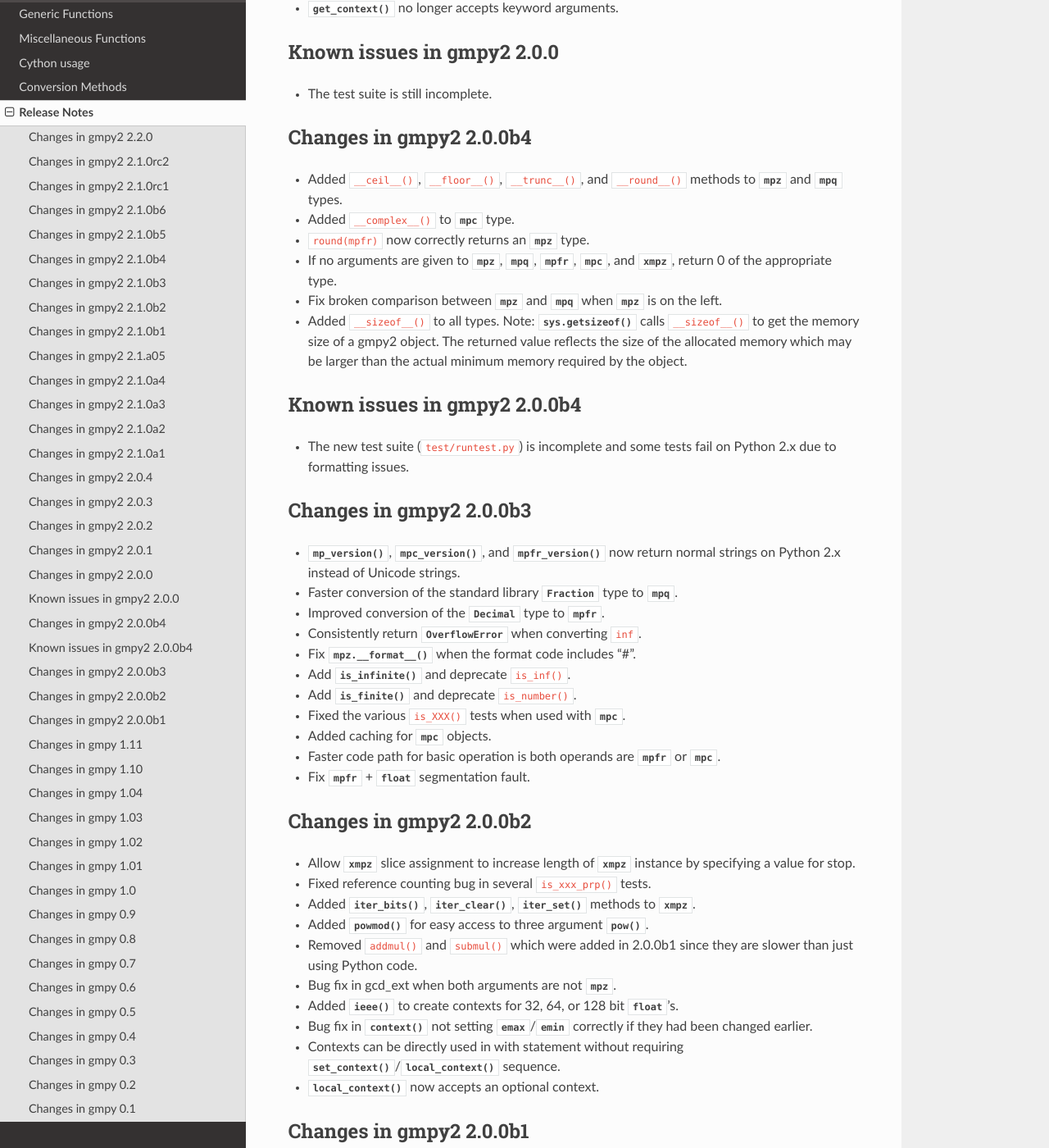
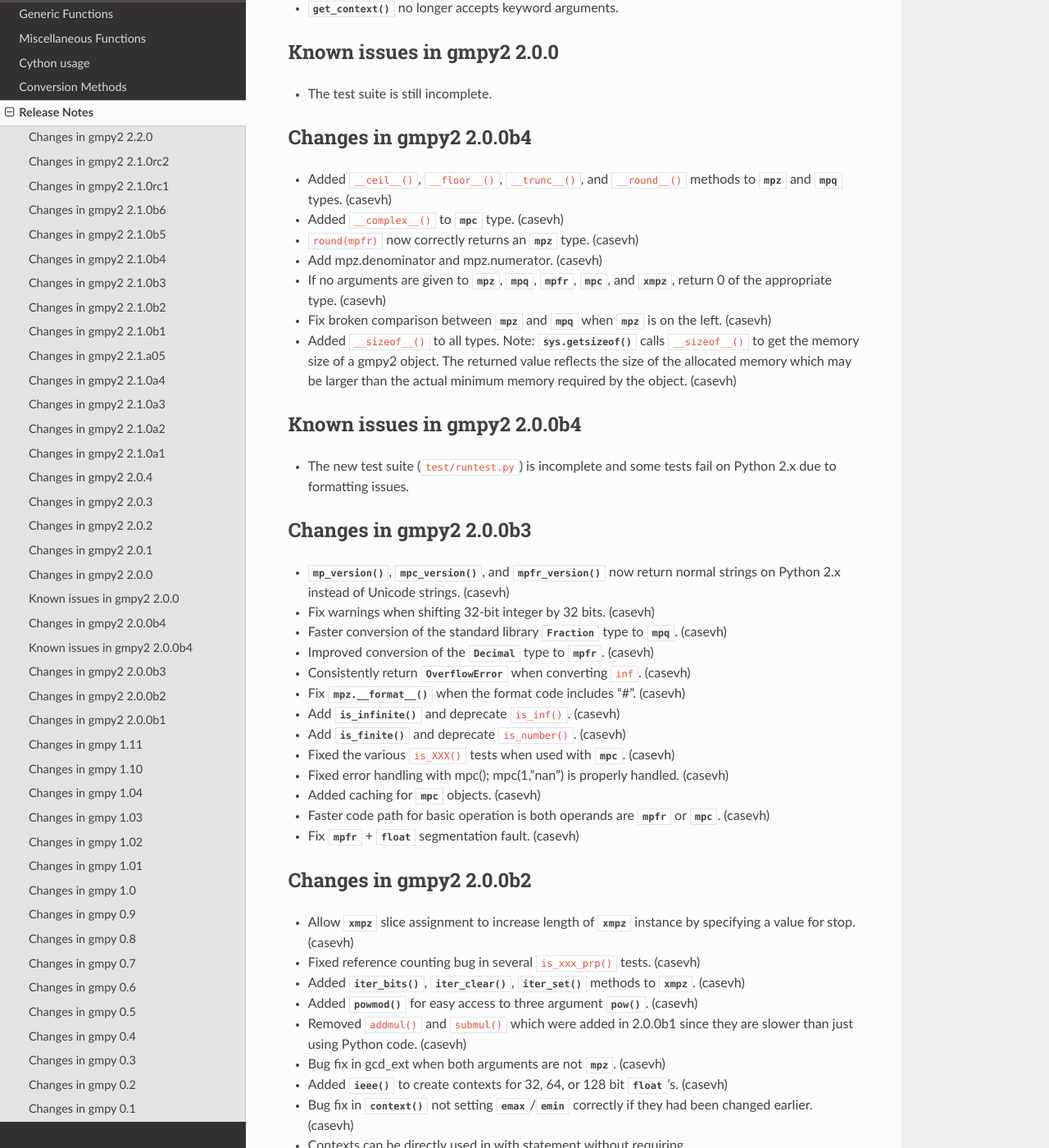
Before and after one commit to aleaxit/gmpy, a Sphinx documentation site: the page built from docs/history.rst, in a window 1280 px wide and 1400 px high, scrolled down 3548 px. Shown: the whole window at 82% size. Built offline with Sphinx 7.4.7 and the Read the Docs theme 2.0.0, drawn with Linux system fonts in a browser that asks for light colours; formulas are drawn with MathJax 3; the version number is read from the project's files by our own code; some of the changed text lies outside the part shown.

Commit message:
Move changelogs for 2.0.0b[234] from gmpy2.c to history.rst

```diff
--- a/docs/history.rst
+++ b/docs/history.rst
@@ -177,16 +177,18 @@
 ------------------------
 
 * Added ``__ceil__()``, ``__floor__()``, ``__trunc__()``, and ``__round__()``
-  methods to `mpz` and `mpq` types.
-* Added ``__complex__()`` to `mpc` type.
-* ``round(mpfr)`` now correctly returns an `mpz` type.
+  methods to `mpz` and `mpq` types.  (casevh)
+* Added ``__complex__()`` to `mpc` type.  (casevh)
+* ``round(mpfr)`` now correctly returns an `mpz` type.  (casevh)
+* Add mpz.denominator and mpz.numerator.  (casevh)
 * If no arguments are given to `mpz`, `mpq`, `mpfr`, `mpc`, and `xmpz`,
-  return 0 of the appropriate type.
-* Fix broken comparison between `mpz` and `mpq` when `mpz` is on the left.
+  return 0 of the appropriate type.  (casevh)
+* Fix broken comparison between `mpz` and `mpq` when `mpz` is on
+  the left.  (casevh)
 * Added ``__sizeof__()`` to all types. Note: :func:`sys.getsizeof` calls
   ``__sizeof__()`` to get the memory size of a gmpy2 object. The returned
   value reflects the size of the allocated memory which may be larger than
-  the actual minimum memory required by the object.
+  the actual minimum memory required by the object.  (casevh)
 
 Known issues in gmpy2 2.0.0b4
 -----------------------------
@@ -198,36 +200,40 @@
 ------------------------
 
 * `mp_version()`, `mpc_version()`, and `mpfr_version()` now return normal
-  strings on Python 2.x instead of Unicode strings.
-* Faster conversion of the standard library `~fractions.Fraction` type to `mpq`.
-* Improved conversion of the `~decimal.Decimal` type to `mpfr`.
-* Consistently return `OverflowError` when converting ``inf``.
-* Fix `mpz.__format__()` when the format code includes "#".
-* Add `is_infinite()` and deprecate ``is_inf()``.
-* Add `is_finite()` and deprecate ``is_number()``.
-* Fixed the various ``is_XXX()`` tests when used with `mpc`.
-* Added caching for `mpc` objects.
-* Faster code path for basic operation is both operands are `mpfr` or `mpc`.
-* Fix `mpfr` + `float` segmentation fault.
+  strings on Python 2.x instead of Unicode strings.  (casevh)
+* Fix warnings when shifting 32-bit integer by 32 bits.  (casevh)
+* Faster conversion of the standard library `~fractions.Fraction` type
+  to `mpq`.  (casevh)
+* Improved conversion of the `~decimal.Decimal` type to `mpfr`.  (casevh)
+* Consistently return `OverflowError` when converting ``inf``.  (casevh)
+* Fix `mpz.__format__()` when the format code includes "#".  (casevh)
+* Add `is_infinite()` and deprecate ``is_inf()``.  (casevh)
+* Add `is_finite()` and deprecate ``is_number()``.  (casevh)
+* Fixed the various ``is_XXX()`` tests when used with `mpc`.  (casevh)
+* Fixed error handling with mpc(); mpc(1,"nan") is properly handled.  (casevh)
+* Added caching for `mpc` objects.  (casevh)
+* Faster code path for basic operation is both operands are `mpfr`
+  or `mpc`.  (casevh)
+* Fix `mpfr` + `float` segmentation fault.  (casevh)
 
 Changes in gmpy2 2.0.0b2
 ------------------------
 
 * Allow `xmpz` slice assignment to increase length of `xmpz` instance by
-  specifying a value for stop.
-* Fixed reference counting bug in several ``is_xxx_prp()`` tests.
+  specifying a value for stop.  (casevh)
+* Fixed reference counting bug in several ``is_xxx_prp()`` tests.  (casevh)
 * Added `~xmpz.iter_bits()`, `~xmpz.iter_clear()`, `~xmpz.iter_set()` methods
-  to `xmpz`.
-* Added `powmod()` for easy access to three argument :func:`pow()`.
+  to `xmpz`.  (casevh)
+* Added `powmod()` for easy access to three argument :func:`pow()`.  (casevh)
 * Removed ``addmul()`` and ``submul()`` which were added in 2.0.0b1 since they
-  are slower than just using Python code.
-* Bug fix in gcd_ext when both arguments are not `mpz`.
-* Added `ieee()` to create contexts for 32, 64, or 128 bit `float`'s.
+  are slower than just using Python code.  (casevh)
+* Bug fix in gcd_ext when both arguments are not `mpz`.  (casevh)
+* Added `ieee()` to create contexts for 32, 64, or 128 bit `float`'s.  (casevh)
 * Bug fix in `context()` not setting `~context.emax`/`~context.emin` correctly
-  if they had been changed earlier.
+  if they had been changed earlier.  (casevh)
 * Contexts can be directly used in with statement without requiring
-  `set_context()`/`local_context()` sequence.
-* `local_context()` now accepts an optional context.
+  `set_context()`/`local_context()` sequence.  (casevh)
+* `local_context()` now accepts an optional context.  (casevh)
 
 Changes in gmpy2 2.0.0b1
 ------------------------
```
Also changed, not shown: 1 other file.
